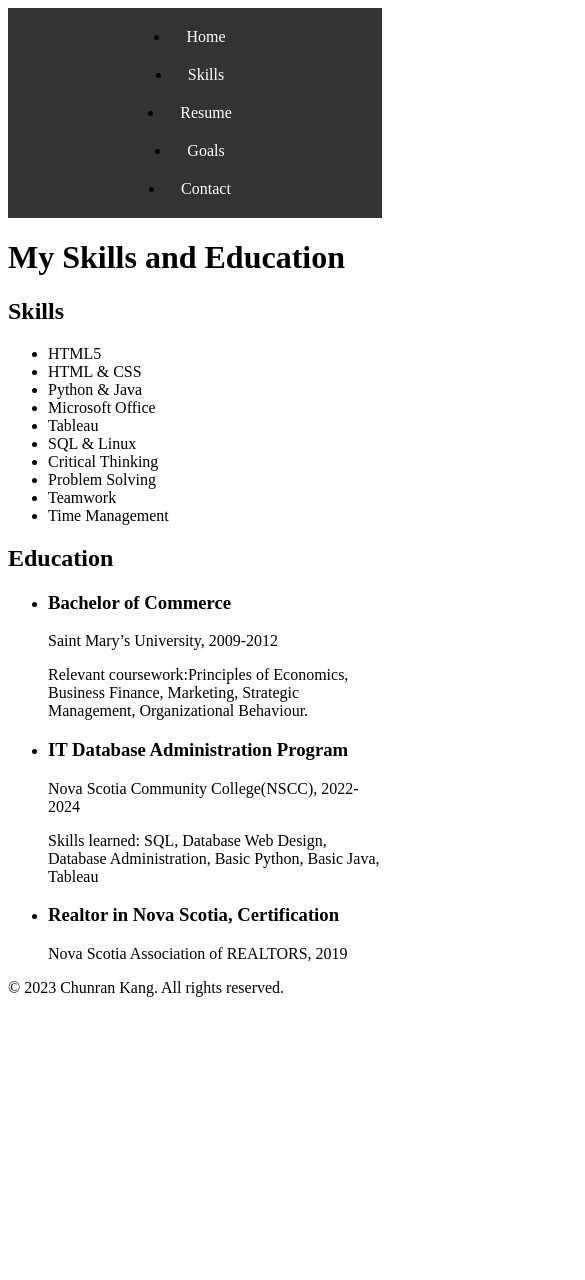
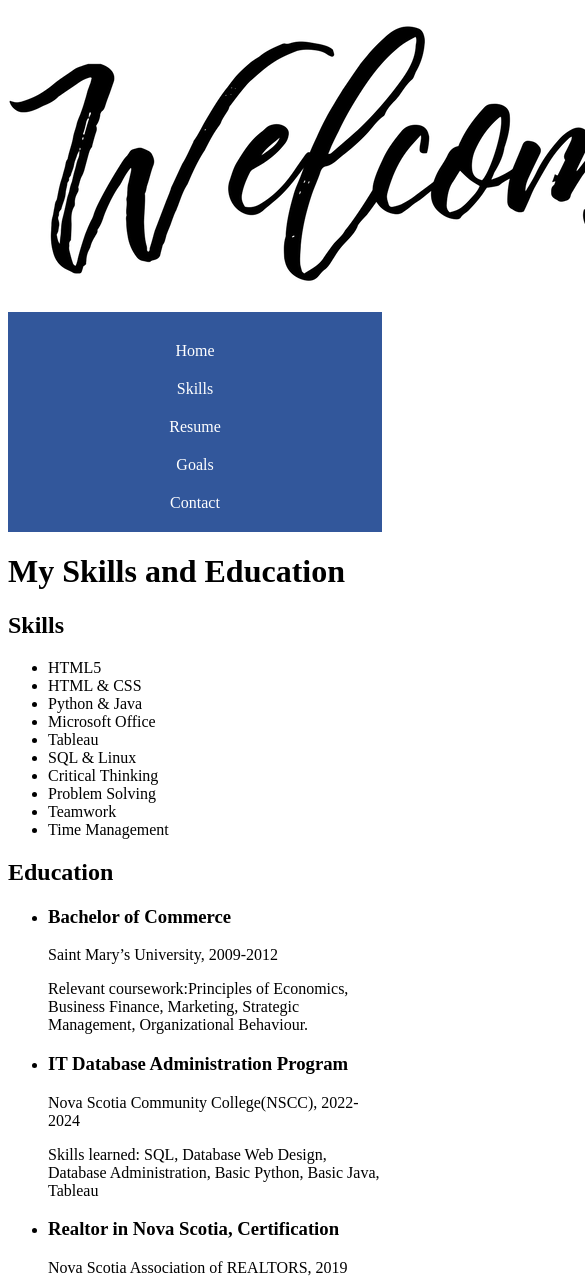
Before and after one commit to Kangchunran/ePortfolio-Project, a plain HTML site: page skills.html in a window 390 px wide. Shown: the top 1280 px of the page, 585 px wide, since content can reach past the window. Before the commit the page ends 1013 px from the top, so only its background shows below. Drawn offline with Linux system fonts and the light colour scheme.

Commit message:
changed footer for all 5 html in base.css

```diff
--- /dev/null
+++ b/contact_style.css
@@ -0,0 +1,75 @@
+/* Styles for the header and navigation */
+header {
+    background-color: #1f831d;
+    color: #fff;
+    padding: 20px;
+  }
+  nav ul {
+    margin: 0;
+    padding: 0;
+    list-style: none;
+    text-align: center;
+  }
+  nav li {
+    display: inline-block;
+    margin: 0 10px;
+  }
+  nav a {
+    color: #fff;
+    text-decoration: none;
+    font-size: 18px;
+  }
+  nav a:hover {
+    color: #ccc;
+  }
+
+  /* Styles for the main content */
+  .container {
+    max-width: 800px;
+    margin: 0 auto;
+    padding: 20px;
+  }
+  .box {
+    background-color: #f1f1f1;
+    border: 1px solid #ccc;
+    padding: 20px;
+    margin-bottom: 20px;
+  }
+  .box1 {
+    text-align: center;
+    color: rgb(11, 26, 198);
+  }
+  .box2 {
+    text-align: center;
+    color: rgb(11, 26, 198);
+  }
+  .box3 {
+    text-align: center;
+  }
+
+  /* Styles for the form */
+  form label {
+    display: block;
+    margin-bottom: 5px;
+    font-weight: bold;
+  }
+  form input,
+  form textarea {
+    display: block;
+    margin-bottom: 10px;
+    padding: 10px;
+    width: 100%;
+    border: 1px solid #ccc;
+    border-radius: 5px;
+  }
+  form input[type="submit"] {
+    background-color: #333;
+    color: #fff;
+    border: none;
+    border-radius: 5px;
+    padding: 10px 20px;
+    cursor: pointer;
+  }
+  form input[type="submit"]:hover {
+    background-color: #444;
+  }
--- a/portfolio_base.css
+++ b/portfolio_base.css
@@ -1,5 +1,5 @@
 nav {
-    background-color: #333;
+    background-color: #32579b;
     display: flex;
     justify-content: space-between;
     padding: 10px;
@@ -25,6 +25,13 @@ nav {
   nav a:hover {
     background-color: #555;
   }
+  footer {
+    background-color: #076b82;
+    color: #fff;
+    text-align: center;
+    padding: 20px;
+  }
+
   @media only screen and (max-width: 640px) {
     nav {
       flex-direction: column;
@@ -41,4 +48,11 @@ nav {
     nav li {
       margin: 10px 0;
     }
+    footer {
+      background-color: #510606;
+      color: #fff;
+      text-align: center;
+      padding: 20px;
+    }
+
 }
--- a/skills.html
+++ b/skills.html
@@ -4,18 +4,19 @@
         <title>Chunran Kang - Skills </title>
         <meta name="viewport" content="width=device-width, initial-scale=1.0">
         <link rel="stylesheet" href="portfolio_base.css">
-
+        <img src="welcome.png" alt="welcome">
 
     </head>
     <body>
         <header>
             <nav>
+                <ul>
                 <li><a href="index.html">Home</a></li>
                 <li><a href="skills.html">Skills</a></li>
                 <li><a href="resume.html">Resume</a></li>
                 <li><a href="goals.html">Goals</a></li>
                 <li><a href="contact.html">Contact</a></li>
-              </ul>
+                </ul>
             </nav>
             <h1>My Skills and Education</h1>
         </header>
```
Also changed, not shown: contact.html (+1 -0 lines), goals.html (+1 -0 lines), resume.html (+1 -0 lines).
